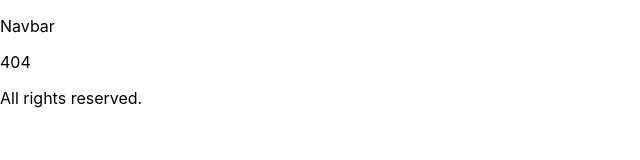
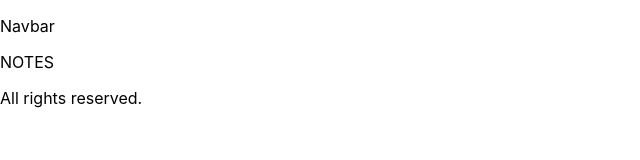
Before and after one commit to marcelohcortez/FreeNote---Frontend-WIP-, a React (Create React App) app: page /notes in a window 1280 px wide. Before the commit this address had no page. Shown: the top 160 px of the page, without its empty margins (0-640 px from the left). Built offline with nearby package versions, Linux system fonts and the light colour scheme.

Commit message:
Add 'notes' functionalities

```diff
--- a/src/api/index.ts
+++ b/src/api/index.ts
@@ -1,5 +1,6 @@
 export * from './budgets';
 export * from './clients';
+export * from './notes';
 export * from './payments';
 export * from './projects';
 export * from './users';
--- /dev/null
+++ b/src/api/notes.ts
@@ -0,0 +1,17 @@
+const getNotes = async () => {
+  return;
+};
+const getNote = async () => {
+  return;
+};
+const createNote = async () => {
+  return;
+};
+const deleteNote = async () => {
+  return;
+};
+const updateNote = async () => {
+  return;
+};
+
+export { getNotes, getNote, createNote, deleteNote, updateNote };
--- a/src/router/index.tsx
+++ b/src/router/index.tsx
@@ -1,8 +1,10 @@
+import React from 'react';
 import { BrowserRouter, Route, Routes } from 'react-router-dom';
 
 import Home from '../views/Home';
 import BudgetsRouter from './budgets';
 import ClientsRouter from './clients';
+import NotesRouter from './notes';
 import PaymentsRouter from './payments';
 import ProjectsRouter from './projects';
 import UsersRouter from './users';
@@ -10,15 +12,16 @@ import NotFound from '../views/404';
 
 const Router = () => (
   <BrowserRouter>
-      <Routes>
-        <Route index element={<Home />} />
-        <Route path='/budgets/*' element={<BudgetsRouter />} />
-        <Route path='/clients/*' element={<ClientsRouter />} />
-        <Route path='/payments/*' element={<PaymentsRouter />} />
-        <Route path='/projects/*' element={<ProjectsRouter />} />
-        <Route path='/users/*' element={<UsersRouter />} />
-        <Route path='*' element={<NotFound />} />
-      </Routes>
+    <Routes>
+      <Route index element={<Home />} />
+      <Route path="/budgets/*" element={<BudgetsRouter />} />
+      <Route path="/clients/*" element={<ClientsRouter />} />
+      <Route path="/notes/*" element={<NotesRouter />} />
+      <Route path="/payments/*" element={<PaymentsRouter />} />
+      <Route path="/projects/*" element={<ProjectsRouter />} />
+      <Route path="/users/*" element={<UsersRouter />} />
+      <Route path="*" element={<NotFound />} />
+    </Routes>
   </BrowserRouter>
 );
 
--- /dev/null
+++ b/src/router/notes.tsx
@@ -0,0 +1,17 @@
+import React from 'react';
+import { Route, Routes } from 'react-router-dom';
+
+// Import your project components here
+import Notes from '../views/Notes';
+import NotesSingle from '../views/Notes/Single';
+
+const ClientsRouter: React.FC = () => {
+  return (
+    <Routes>
+      <Route path="/" element={<Notes />} />
+      <Route path="/:id" element={<NotesSingle />} />
+    </Routes>
+  );
+};
+
+export default ClientsRouter;
--- /dev/null
+++ b/src/views/Notes/Single/index.tsx
@@ -0,0 +1,7 @@
+import React from 'react';
+
+const NotesSingle = () => {
+  return <div>NOTES ID</div>;
+};
+
+export default NotesSingle;
--- /dev/null
+++ b/src/views/Notes/index.tsx
@@ -0,0 +1,7 @@
+import React from 'react';
+
+const Notes = () => {
+  return <div>NOTES</div>;
+};
+
+export default Notes;
```
